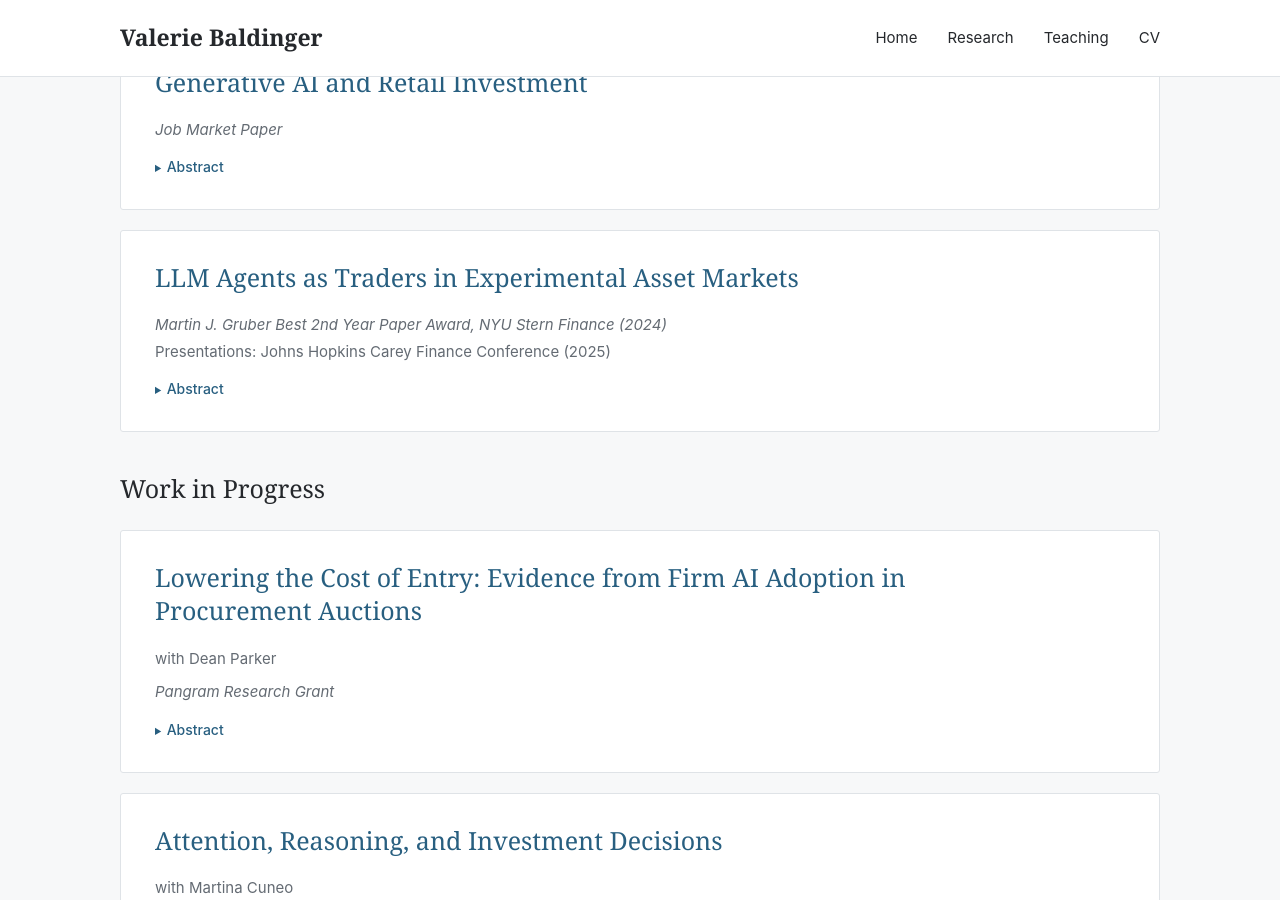
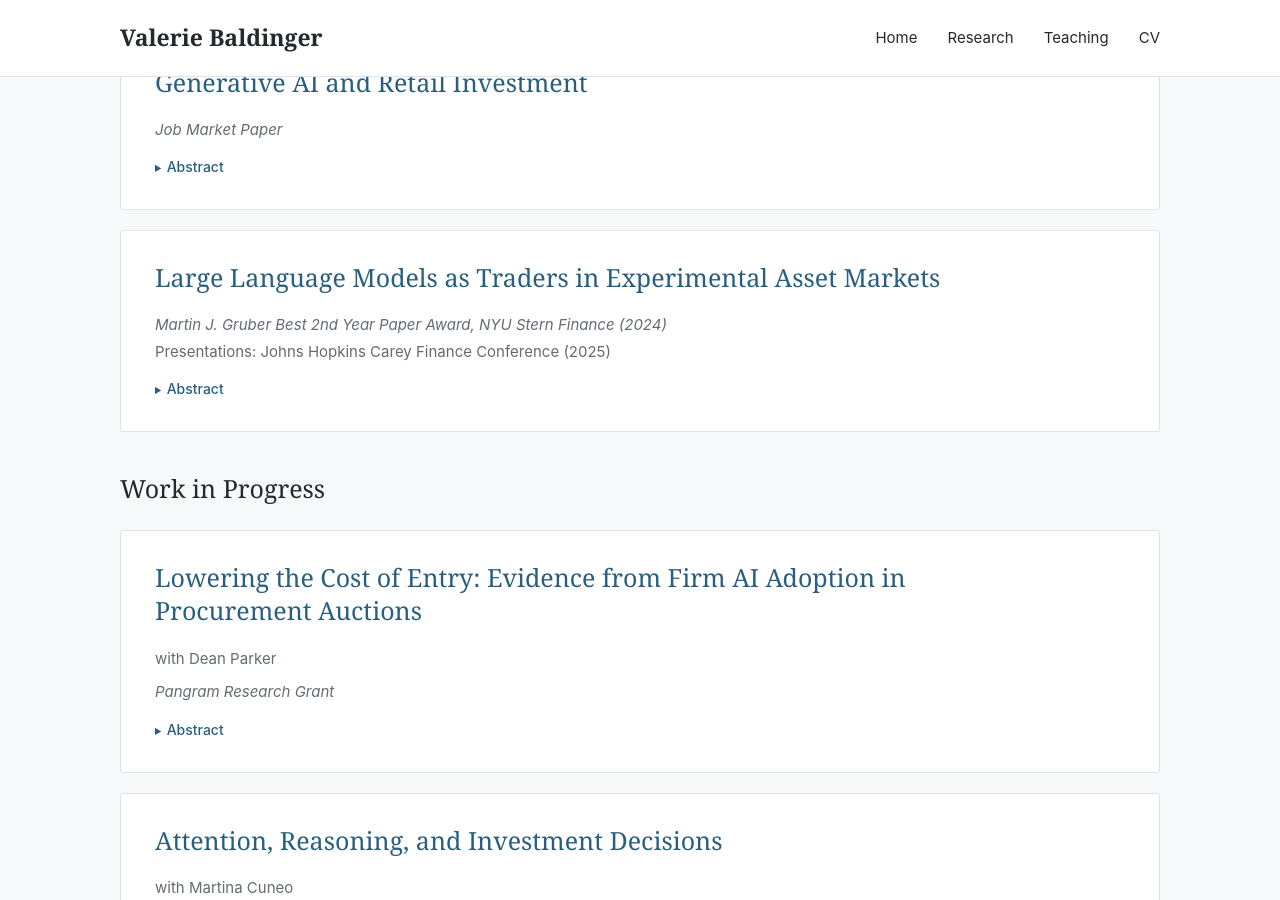
Before and after one commit to valeriebaldinger/valeriebaldinger.github.io, a Jekyll site: the page built from _pages/about.md, in a window 1280 px wide and 900 px high, scrolled down 874 px. Built offline with Jekyll 4.4.1, drawn with Linux system fonts in a browser that asks for light colours.

Commit message:
Publish current experimental asset markets paper

```diff
--- a/_pages/about.md
+++ b/_pages/about.md
@@ -44,7 +44,7 @@ redirect_from:
       </details>
     </article>
     <article class="paper" aria-labelledby="llm-agents">
-      <h4 class="paper-title" id="llm-agents">LLM Agents as Traders in Experimental Asset Markets</h4>
+      <h4 class="paper-title" id="llm-agents"><a href="{{ '/files/Large_Language_Models_as_Traders_in_Experimental_Asset_Markets.pdf' | relative_url }}">Large Language Models as Traders in Experimental Asset Markets</a></h4>
       <div class="paper-notes">
         <p><em>Martin J. Gruber Best 2nd Year Paper Award, NYU Stern Finance (2024)</em></p>
         <p>Presentations: Johns Hopkins Carey Finance Conference (2025)</p>
```
Also changed, not shown: 1 other file.
